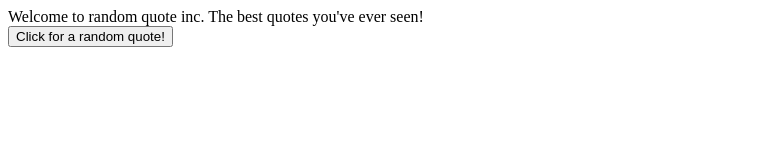
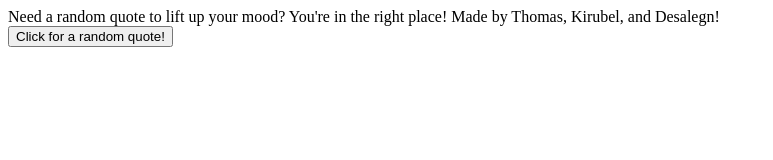
Before and after one commit to tktommykline/random-quote-gen, a plain HTML site: page index.html in a window 1280 px wide. Shown: the whole page, without its empty margins (0-773 px from the left). Drawn offline with Linux system fonts and the light colour scheme.

Commit message:
Changed the label text in the html to incude our names

```diff
--- a/index.html
+++ b/index.html
@@ -9,7 +9,7 @@
 </head>
 <body>
 
-    <label for="button">Welcome to random quote inc. The best quotes you've ever seen!</label><br>
+    <label for="button">Need a random quote to lift up your mood? You're in the right place! Made by Thomas, Kirubel, and Desalegn!</label><br>
 
     <button type="submit" name="button" id="button" onclick="appKid()">Click for a random quote!</button>
 
```
